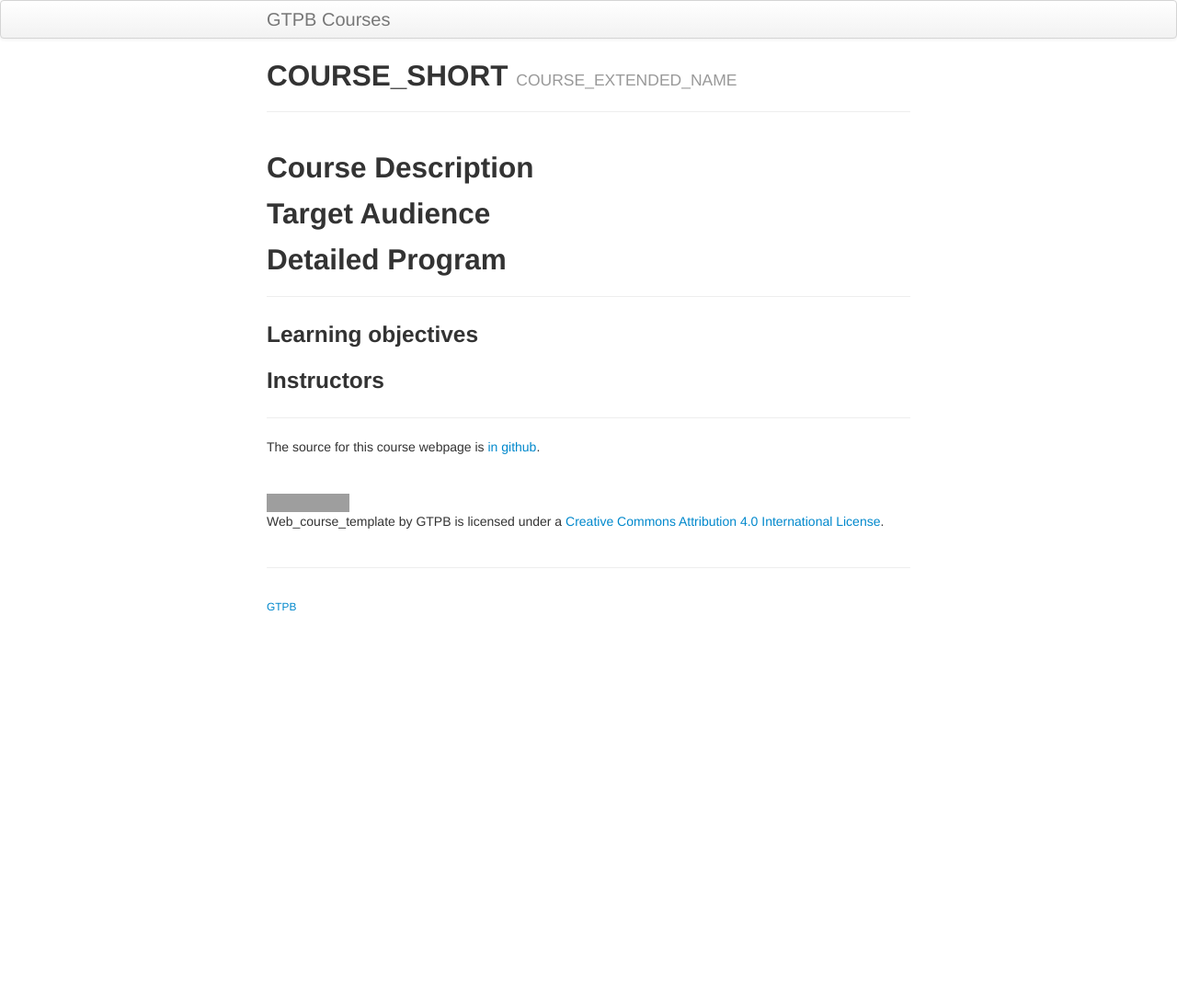
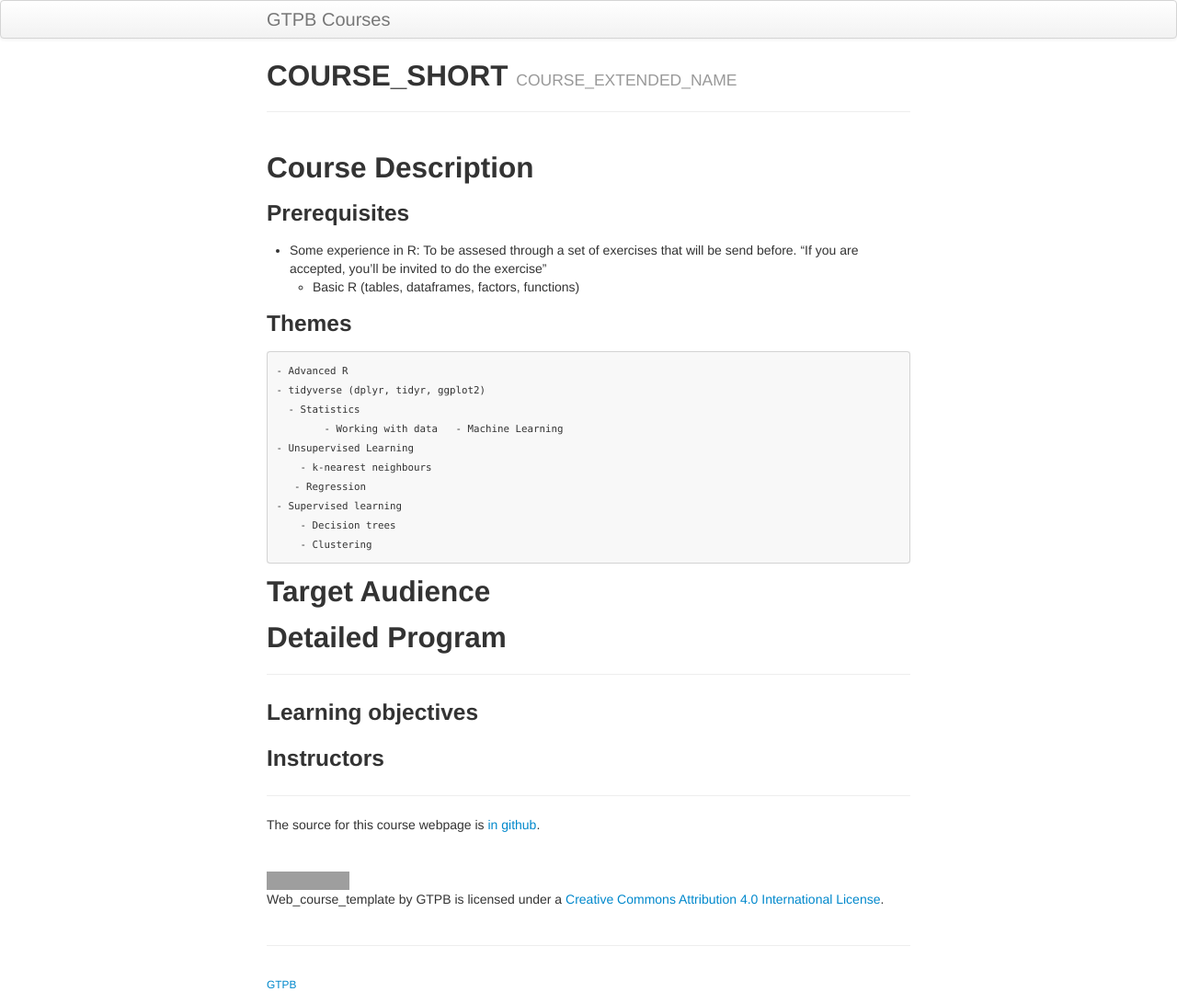
Before and after one commit to GTPB/ASML20, a Jekyll site: the page built from index.md, in a window 1280 px wide. Shown: the whole page at 92% size. Built offline with Jekyll 4.4.1, drawn with Linux system fonts in a browser that asks for light colours; our own code applies the rules of GitHub Pages for plain Markdown files; before the commit the page ends 900 px from its top, so only the background shows below that; grey boxes are pictures that could not be loaded.

Commit message:
Update index.md

```diff
--- a/index.md
+++ b/index.md
@@ -44,6 +44,25 @@ schemadotorg:
 
 ## Course Description
 
+### Prerequisites
+- Some experience in R: To be assesed through a set of exercises that will be send before. "If you are accepted, you'll be invited to do the exercise"
+    - Basic R (tables, dataframes, factors, functions)
+
+
+### Themes
+	- Advanced R
+    - tidyverse (dplyr, tidyr, ggplot2)
+	  - Statistics
+  	- Working with data
+  - Machine Learning
+    - Unsupervised Learning
+	    - k-nearest neighbours
+	   - Regression
+    - Supervised learning
+	    - Decision trees
+	    - Clustering
+
+
 
 ## Target Audience
 
```
